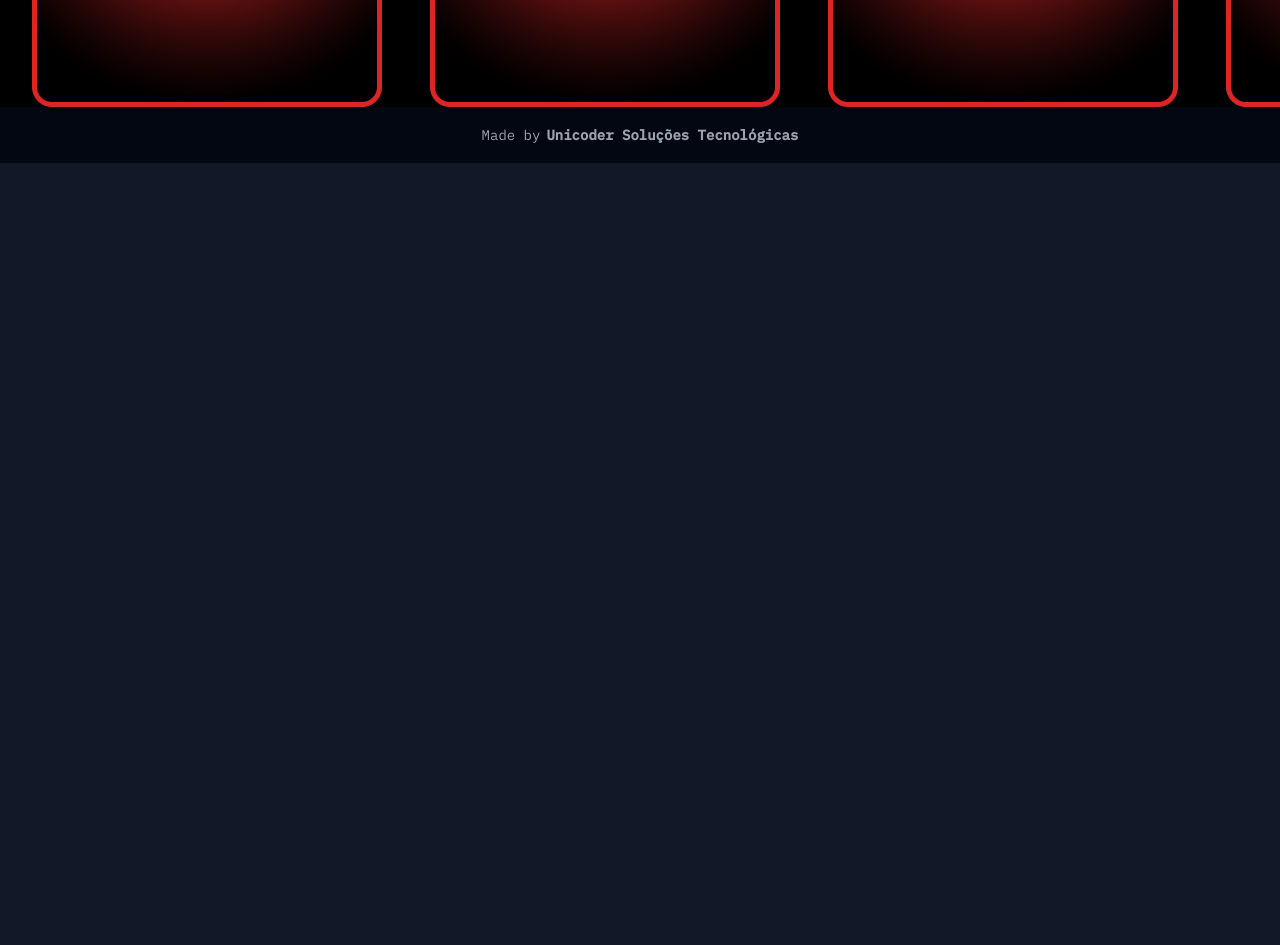
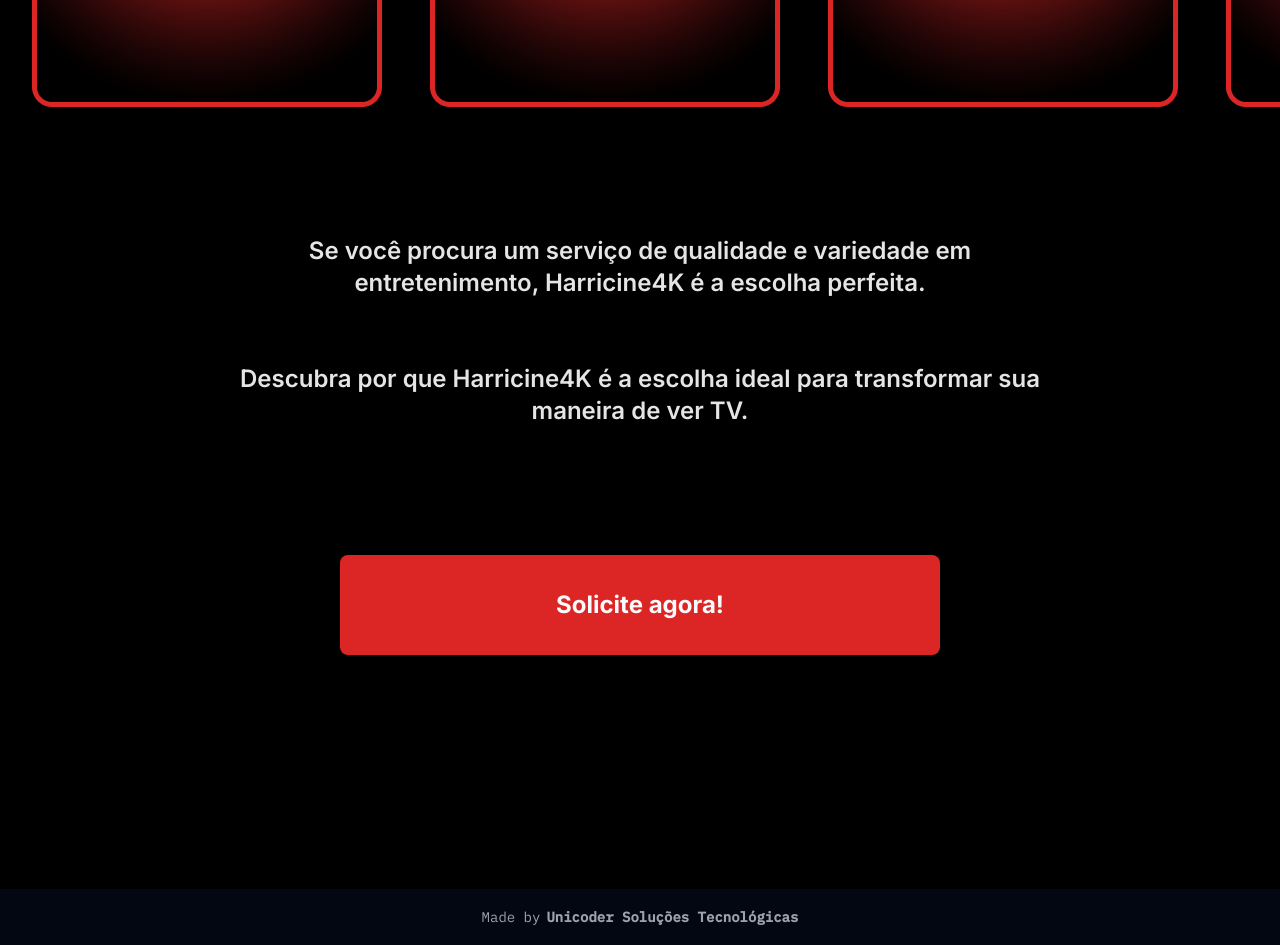
Before and after one commit to Renato-Torres-Dev/harricine4k, a Next.js app: page / in a window 1280 px wide. Shown: the part 2960-3905 px from the top of the page. Before the commit the page ends 3123 px from the top, so only its background shows below. Built offline with nearby package versions, Linux system fonts and the light colour scheme.

Commit message:
componente final

```diff
--- /dev/null
+++ b/app/components/contact/index.tsx
@@ -0,0 +1,28 @@
+import Link from "next/link"
+import { Button } from "../button"
+
+export const Contact = () => {
+  return (
+    <section className="w-full bg-black flex flex-col justify-center pb-10 py-32 sm:pb-32 lg:pb-[170px]">
+      <div className="w-full flex items-center justify-center">
+        <p className="max-w-[800px] font-master text-center text-2xl text-neutral-200 font-semibold">
+          Se você procura um serviço de qualidade e variedade em entretenimento,
+          Harricine4K é a escolha perfeita.
+        </p>
+      </div>
+      <div className="w-full flex items-center justify-center py-16">
+        <p className="max-w-[800px] font-master text-center text-2xl text-neutral-200 font-semibold">
+          Descubra por que Harricine4K é a escolha ideal para transformar
+          sua maneira de ver TV.
+        </p>
+      </div>
+      <div className="w-full flex items-center justify-center py-16 text-2xl font-bold">
+        <Link href={"https://api.whatsapp.com/send?phone=5581994119761"} target="_blank">
+          <Button className="w-[600px] h-[100px]">
+            Solicite agora!
+          </Button>
+        </Link>
+      </div>
+    </section>
+  )
+}
--- a/app/components/footer/index.tsx
+++ b/app/components/footer/index.tsx
@@ -1,3 +1,4 @@
+import Link from "next/link"
 import React from "react"
 
 export const Footer = () => {
@@ -5,7 +6,9 @@
     <footer className="h-14 w-full flex items-center justify-center bg-gray-950">
       <span className="flex items-center gap-1.5 text-xs sm:text-sm font-mono text-gray-400">
         Made by
-        <strong className="text-medium">Unicoder Soluções Tecnológicas</strong>
+        <Link href={"https://unicoder.vercel.app"} target="_blank">
+          <strong className="text-medium">Unicoder Soluções Tecnológicas</strong>
+        </Link>
       </span>
     </footer>
   )
--- a/app/page.tsx
+++ b/app/page.tsx
@@ -3,6 +3,7 @@
 import { HorizontalDividerSection } from "./components/divider/horizontal"
 import { Descripttion } from "./components/description"
 import { Cards } from "./components/cards"
+import { Contact } from "./components/contact"
 
 export const metadata: Metadata = {
   title: "Harricine4K - Sua melhor IPTV",
@@ -15,6 +16,7 @@
       <HeroSection />
       <Descripttion />
       <Cards />
+      <Contact />
     </>
   )
 }
```
